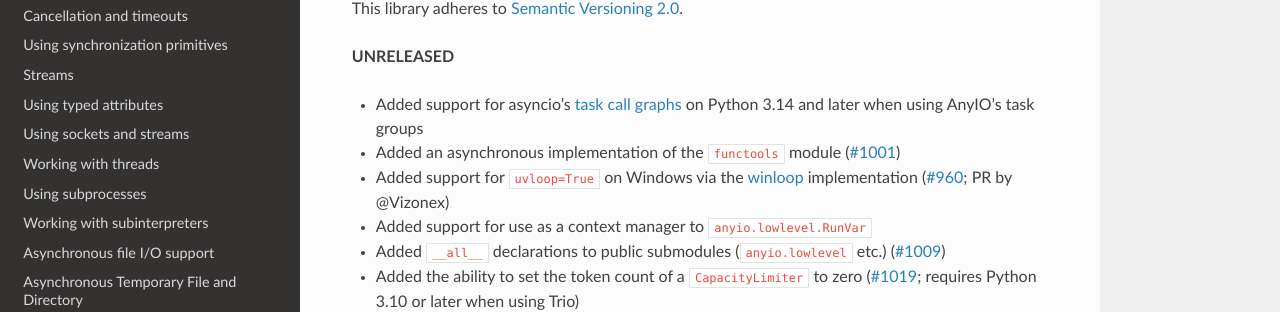
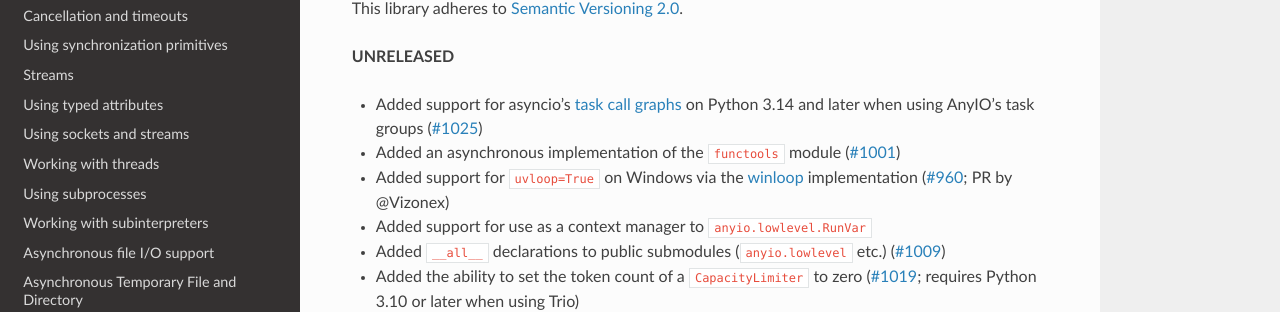
Before and after one commit to agronholm/anyio, a Sphinx documentation site: the page built from docs/versionhistory.rst, in a window 1280 px wide and 900 px high. Shown: the part 163-475 px from the top of the window. Built offline with Sphinx 7.4.7 and the Read the Docs theme 3.1.0, drawn with Linux system fonts in a browser that asks for light colours; the version number could not be read and is left out.

Commit message:
Added the PR link

```diff
--- a/docs/versionhistory.rst
+++ b/docs/versionhistory.rst
@@ -7,6 +7,7 @@ This library adheres to `Semantic Versioning 2.0 <http://semver.org/>`_.
 
 - Added support for asyncio's `task call graphs`_ on Python 3.14 and later when using
   AnyIO's task groups
+  (`#1025 <https://github.com/agronholm/anyio/pull/1025>`_)
 - Added an asynchronous implementation of the ``functools`` module
   (`#1001 <https://github.com/agronholm/anyio/pull/1001>`_)
 - Added support for ``uvloop=True`` on Windows via the winloop_ implementation
```
